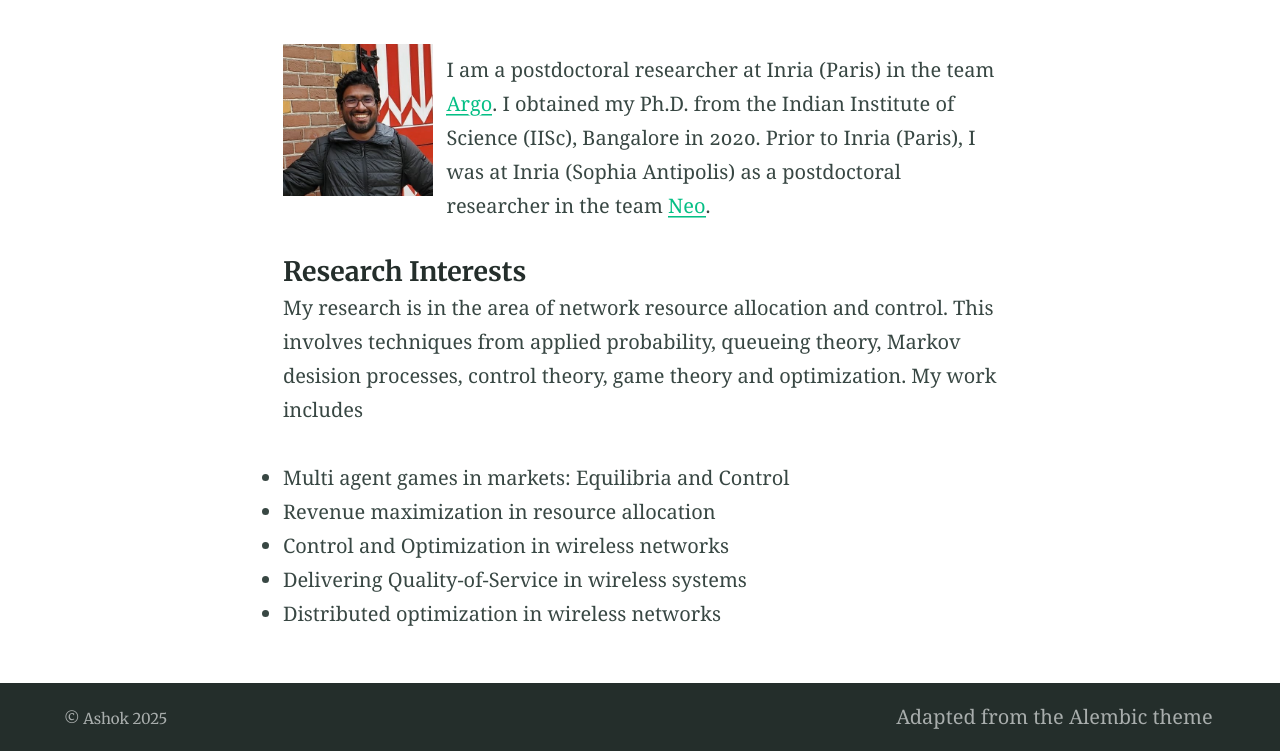
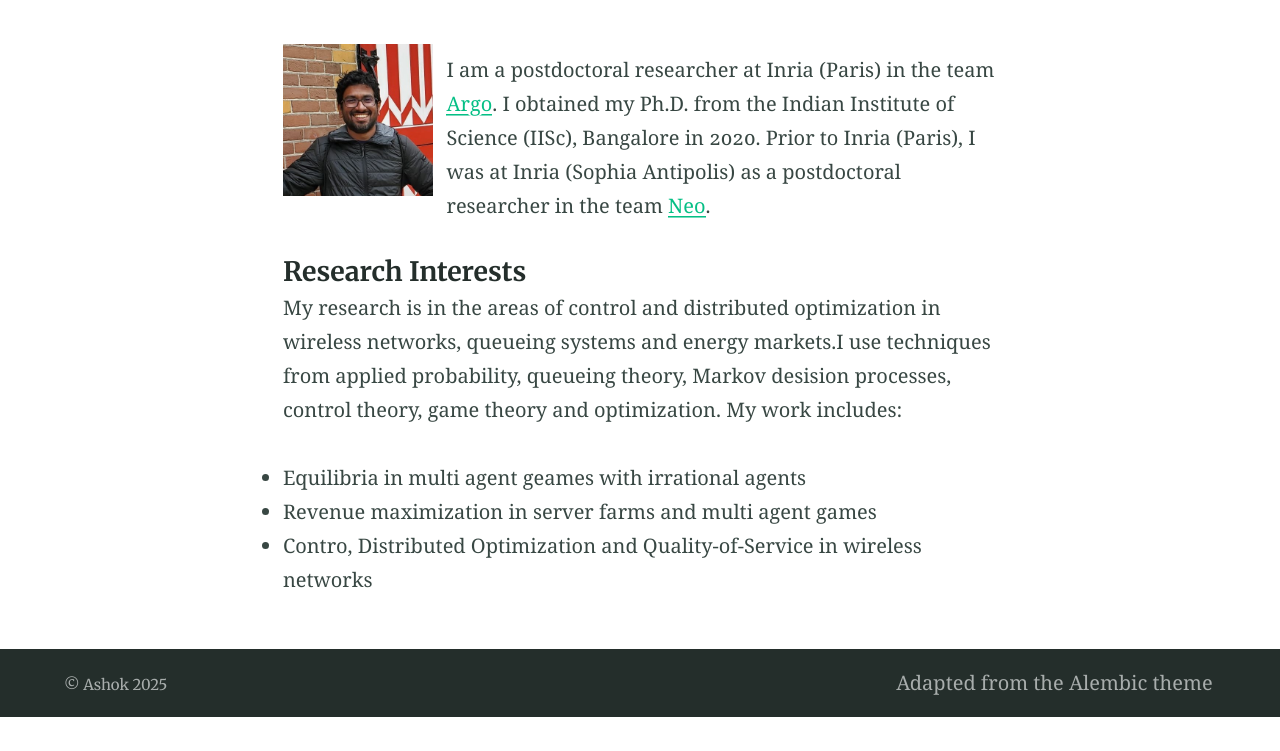
Before and after one commit to ashokkri/ashokkri.github.io, a Jekyll site: the page built from index.md, in a window 1280 px wide. Shown: the part 408-1159 px from the top of the page. Built offline with Jekyll 4.4.1, drawn with Linux system fonts in a browser that asks for light colours; after the commit the page ends 1125 px from its top, so only the background shows below that.

Commit message:
Update index.md

```diff
--- a/index.md
+++ b/index.md
@@ -11,10 +11,8 @@ I am a postdoctoral researcher at Inria (Paris) in the team [Argo](https://www.i
 
 #### Research Interests
 
- My research is in the area of network resource allocation and control. This involves techniques from applied probability, queueing theory, Markov desision processes, control theory, game theory and optimization. My work includes
+ My research is in the areas of control and distributed optimization in wireless networks, queueing systems and energy markets.I use techniques from applied probability, queueing theory, Markov desision processes, control theory, game theory and optimization. My work includes:
 
-- Multi agent games in markets: Equilibria and Control
-- Revenue maximization in resource allocation
-- Control and Optimization in wireless networks
-- Delivering Quality-of-Service in wireless systems
-- Distributed optimization in wireless networks
+- Equilibria in multi agent geames with irrational agents
+- Revenue maximization in server farms and multi agent games
+- Contro, Distributed Optimization and Quality-of-Service in wireless networks
```
